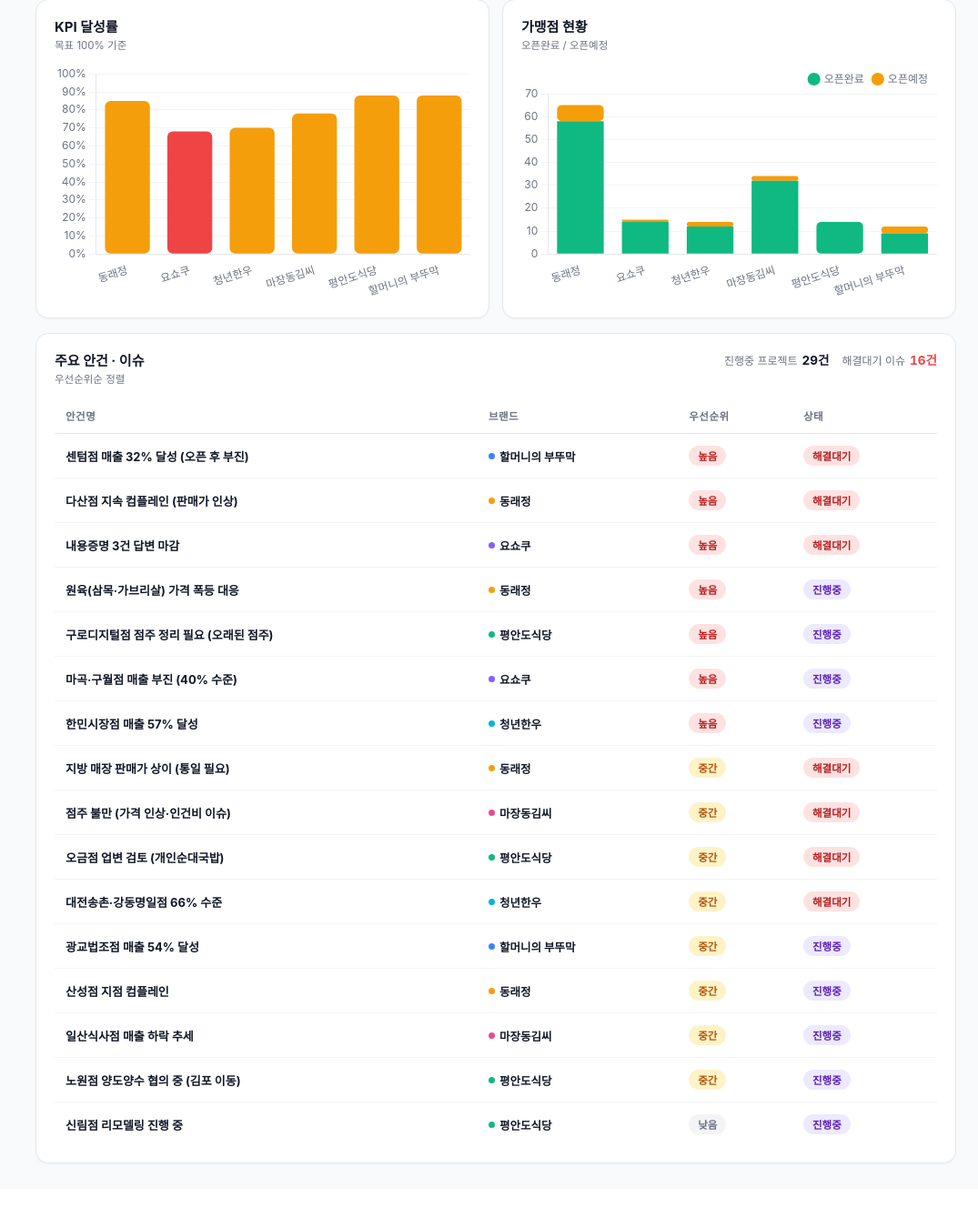
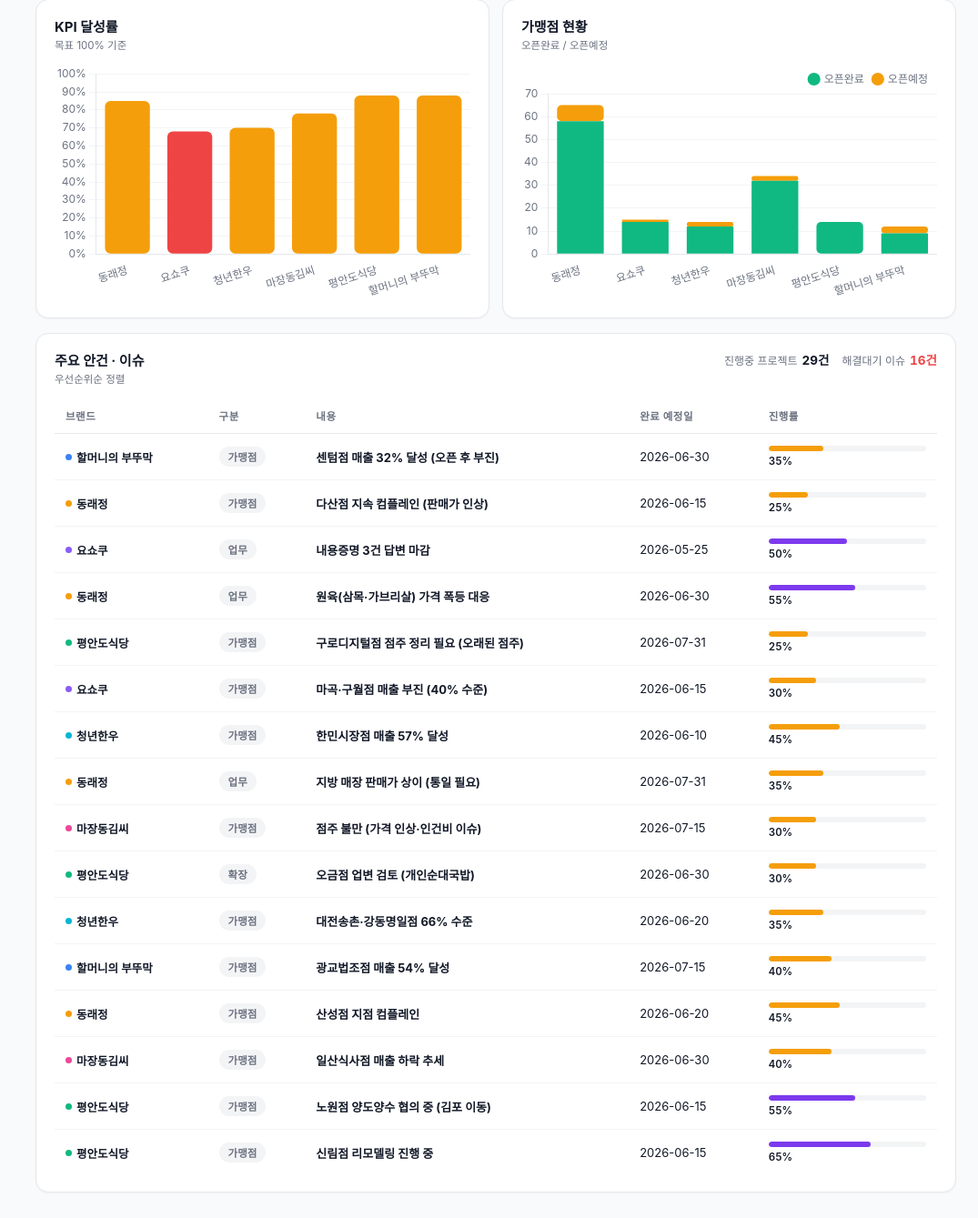
Before and after one commit to dasoooni/spbt_brand, a Flask app: page / in a window 1280 px wide. Shown: the part 1273-2612 px from the top of the page at 91% size, without its empty margins (205-1280 px from the left). Before the commit the page ends 2553 px from the top, so only its background shows below. Run offline with Flask 3, Linux system fonts and the light colour scheme.

Commit message:
feat: 안건 테이블 5컬럼 재구성 + SPBT 카드 stats 변경
- 이슈 데이터에 category·due_date·progress 3개 필드 추가
- 메인 페이지 안건 테이블: 브랜드/구분/내용/완료예정일/진행률
- 브랜드 상세·모달 안건 테이블: 구분/내용/완료예정일/진행률
- SPBT 카드 stats: 운용자산(AUM) 59.31억 / 실현 손익 +1.79억 / 브랜드 6개 / 영업이익
- 카테고리 뱃지 스타일 추가

```diff
--- a/app.py
+++ b/app.py
@@ -345,8 +345,8 @@ BRANDS = [
             {"name": "인플루언서 30명 게재 캠페인",        "owner": "박지훈", "progress": 45,  "due": "2026-07-10", "status": "진행중"},
         ],
         "issues": [
-            {"title": "센텀점 매출 32% 달성 (오픈 후 부진)", "priority": "높음", "status": "해결대기"},
-            {"title": "광교법조점 매출 54% 달성",           "priority": "중간", "status": "진행중"},
+            {"title": "센텀점 매출 32% 달성 (오픈 후 부진)", "category": "가맹점", "due_date": "2026-06-30", "progress": 35,  "priority": "높음", "status": "해결대기"},
+            {"title": "광교법조점 매출 54% 달성",           "category": "가맹점", "due_date": "2026-07-15", "progress": 40,  "priority": "중간", "status": "진행중"},
         ],
     },
     {
@@ -378,10 +378,10 @@ BRANDS = [
             {"name": "정보공개서 정기변경 (26.04.22)",      "owner": "이영재", "progress": 100,"due": "2026-04-22", "status": "완료"},
         ],
         "issues": [
-            {"title": "원육(삼목·가브리살) 가격 폭등 대응",   "priority": "높음", "status": "진행중"},
-            {"title": "다산점 지속 컴플레인 (판매가 인상)",  "priority": "높음", "status": "해결대기"},
-            {"title": "산성점 지점 컴플레인",                "priority": "중간", "status": "진행중"},
-            {"title": "지방 매장 판매가 상이 (통일 필요)",   "priority": "중간", "status": "해결대기"},
+            {"title": "원육(삼목·가브리살) 가격 폭등 대응",   "category": "업무",   "due_date": "2026-06-30", "progress": 55, "priority": "높음", "status": "진행중"},
+            {"title": "다산점 지속 컴플레인 (판매가 인상)",  "category": "가맹점", "due_date": "2026-06-15", "progress": 25, "priority": "높음", "status": "해결대기"},
+            {"title": "산성점 지점 컴플레인",                "category": "가맹점", "due_date": "2026-06-20", "progress": 45, "priority": "중간", "status": "진행중"},
+            {"title": "지방 매장 판매가 상이 (통일 필요)",   "category": "업무",   "due_date": "2026-07-31", "progress": 35, "priority": "중간", "status": "해결대기"},
         ],
     },
     {
@@ -420,8 +420,8 @@ BRANDS = [
             {"name": "배곧점 오픈 준비 (BASE 6천만)",     "owner": "한도윤", "progress": 80, "due": "2026-06-10", "status": "진행중"},
         ],
         "issues": [
-            {"title": "일산식사점 매출 하락 추세",         "priority": "중간", "status": "진행중"},
-            {"title": "점주 불만 (가격 인상·인건비 이슈)", "priority": "중간", "status": "해결대기"},
+            {"title": "일산식사점 매출 하락 추세",         "category": "가맹점", "due_date": "2026-06-30", "progress": 40, "priority": "중간", "status": "진행중"},
+            {"title": "점주 불만 (가격 인상·인건비 이슈)", "category": "가맹점", "due_date": "2026-07-15", "progress": 30, "priority": "중간", "status": "해결대기"},
         ],
     },
     {
@@ -462,10 +462,10 @@ BRANDS = [
             {"name": "점주 교육 프로그램 v2 (8주)",          "owner": "이서연", "progress": 40, "due": "2026-07-30", "status": "진행중"},
         ],
         "issues": [
-            {"title": "구로디지털점 점주 정리 필요 (오래된 점주)", "priority": "높음", "status": "진행중"},
-            {"title": "노원점 양도양수 협의 중 (김포 이동)",      "priority": "중간", "status": "진행중"},
-            {"title": "오금점 업변 검토 (개인순대국밥)",          "priority": "중간", "status": "해결대기"},
-            {"title": "신림점 리모델링 진행 중",                 "priority": "낮음", "status": "진행중"},
+            {"title": "구로디지털점 점주 정리 필요 (오래된 점주)", "category": "가맹점", "due_date": "2026-07-31", "progress": 25, "priority": "높음", "status": "진행중"},
+            {"title": "노원점 양도양수 협의 중 (김포 이동)",      "category": "가맹점", "due_date": "2026-06-15", "progress": 55, "priority": "중간", "status": "진행중"},
+            {"title": "오금점 업변 검토 (개인순대국밥)",          "category": "확장",   "due_date": "2026-06-30", "progress": 30, "priority": "중간", "status": "해결대기"},
+            {"title": "신림점 리모델링 진행 중",                 "category": "가맹점", "due_date": "2026-06-15", "progress": 65, "priority": "낮음", "status": "진행중"},
         ],
     },
     {
@@ -504,8 +504,8 @@ BRANDS = [
             {"name": "브랜드 리뉴얼 검토 (요쇼쿠천국)",     "owner": "한도윤", "progress": 20, "due": "2026-08-30", "status": "진행중"},
         ],
         "issues": [
-            {"title": "내용증명 3건 답변 마감",           "priority": "높음", "status": "해결대기"},
-            {"title": "마곡·구월점 매출 부진 (40% 수준)", "priority": "높음", "status": "진행중"},
+            {"title": "내용증명 3건 답변 마감",           "category": "업무",   "due_date": "2026-05-25", "progress": 50, "priority": "높음", "status": "해결대기"},
+            {"title": "마곡·구월점 매출 부진 (40% 수준)", "category": "가맹점", "due_date": "2026-06-15", "progress": 30, "priority": "높음", "status": "진행중"},
         ],
     },
     {
@@ -541,8 +541,8 @@ BRANDS = [
             {"name": "유튜브 콘텐츠 시리즈 (주 1편)",       "owner": "박지훈", "progress": 50, "due": "2026-07-15", "status": "진행중"},
         ],
         "issues": [
-            {"title": "한민시장점 매출 57% 달성",          "priority": "높음", "status": "진행중"},
-            {"title": "대전송촌·강동명일점 66% 수준",      "priority": "중간", "status": "해결대기"},
+            {"title": "한민시장점 매출 57% 달성",          "category": "가맹점", "due_date": "2026-06-10", "progress": 45, "priority": "높음", "status": "진행중"},
+            {"title": "대전송촌·강동명일점 66% 수준",      "category": "가맹점", "due_date": "2026-06-20", "progress": 35, "priority": "중간", "status": "해결대기"},
         ],
     },
 ]
@@ -669,6 +669,9 @@ def api_portfolio():
                 "title": it["title"],
                 "brand": b["name"],
                 "accent": b["accent"],
+                "category": it.get("category", "기타"),
+                "due_date": it.get("due_date", "-"),
+                "progress": it.get("progress", 0),
                 "priority": it["priority"],
                 "status": it["status"],
             })
--- a/static/script.js
+++ b/static/script.js
@@ -89,15 +89,22 @@ function buildIssuesTableHtml(issues, includeBrand) {
     if (!issues.length) {
         return '<div class="modal-empty">등록된 안건이 없습니다.</div>';
     }
-    let html = '<table class="issues-table"><thead><tr><th>안건명</th>';
+    let html = '<table class="issues-table"><thead><tr>';
     if (includeBrand) html += '<th>브랜드</th>';
-    html += '<th>우선순위</th><th>상태</th></tr></thead><tbody>';
+    html += '<th>구분</th><th>내용</th><th>완료 예정일</th><th>진행률</th>';
+    html += '</tr></thead><tbody>';
     issues.forEach(i => {
+        const progress = i.progress || 0;
+        const low = progress < 50;
         html += '<tr>';
+        if (includeBrand) html += `<td><span class="brand-tag" style="--accent:${i.accent}">${i.brand}</span></td>`;
+        html += `<td><span class="badge badge-category">${i.category || '-'}</span></td>`;
         html += `<td><b>${i.title}</b></td>`;
-        if (includeBrand) html += `<td><span class="brand-tag" style="--accent:${i.accent}">${i.brand}</span></td>`;
-        html += `<td><span class="badge badge-priority-${i.priority}">${i.priority}</span></td>`;
-        html += `<td><span class="badge badge-status-${i.status}">${i.status}</span></td>`;
+        html += `<td>${i.due_date || '-'}</td>`;
+        html += `<td class="progress-cell">
+            <div class="progress-bar"><div class="progress-bar-fill ${low ? 'low' : ''}" style="width:${progress}%"></div></div>
+            <div class="progress-text">${progress}%</div>
+        </td>`;
         html += '</tr>';
     });
     html += '</tbody></table>';
@@ -460,19 +467,25 @@ function renderIssueStats(elemId, projectCount, issueCount) {
 
 function renderIssuesTable(elemId, issues, includeBrand) {
     let html = '<thead><tr>';
-    html += '<th>안건명</th>';
     if (includeBrand) html += '<th>브랜드</th>';
-    html += '<th>우선순위</th><th>상태</th>';
+    html += '<th>구분</th><th>내용</th><th>완료 예정일</th><th>진행률</th>';
     html += '</tr></thead><tbody>';
+    const colCount = includeBrand ? 5 : 4;
     if (!issues.length) {
-        html += `<tr><td colspan="${includeBrand ? 4 : 3}" style="text-align:center; color:var(--text-muted); padding:20px;">등록된 안건이 없습니다.</td></tr>`;
+        html += `<tr><td colspan="${colCount}" style="text-align:center; color:var(--text-muted); padding:20px;">등록된 안건이 없습니다.</td></tr>`;
     } else {
         issues.forEach(i => {
+            const progress = i.progress || 0;
+            const low = progress < 50;
             html += '<tr>';
+            if (includeBrand) html += `<td><span class="brand-tag" style="--accent:${i.accent}">${i.brand}</span></td>`;
+            html += `<td><span class="badge badge-category">${i.category || '-'}</span></td>`;
             html += `<td><b>${i.title}</b></td>`;
-            if (includeBrand) html += `<td><span class="brand-tag" style="--accent:${i.accent}">${i.brand}</span></td>`;
-            html += `<td><span class="badge badge-priority-${i.priority}">${i.priority}</span></td>`;
-            html += `<td><span class="badge badge-status-${i.status}">${i.status}</span></td>`;
+            html += `<td>${i.due_date || '-'}</td>`;
+            html += `<td class="progress-cell">
+                <div class="progress-bar"><div class="progress-bar-fill ${low ? 'low' : ''}" style="width:${progress}%"></div></div>
+                <div class="progress-text">${progress}%</div>
+            </td>`;
             html += '</tr>';
         });
     }
--- a/static/style.css
+++ b/static/style.css
@@ -786,6 +786,13 @@ button { font-family: inherit; cursor: pointer; }
 .badge-status-완료     { background: var(--success-soft); color: var(--success-text); }
 .badge-status-해결대기 { background: var(--danger-soft); color: var(--danger-text); }
 
+/* 안건 구분 카테고리 뱃지 */
+.badge-category {
+    background: var(--border-soft);
+    color: var(--text-soft);
+    font-weight: 600;
+}
+
 /* Progress bar */
 .progress-cell { min-width: 140px; }
 .progress-bar {
--- a/templates/index.html
+++ b/templates/index.html
@@ -4,7 +4,7 @@
     <meta charset="UTF-8" />
     <meta name="viewport" content="width=device-width, initial-scale=1.0" />
     <title>SPBT 운영 관리 · 멀티 브랜드 대시보드</title>
-    <link rel="stylesheet" href="{{ url_for('static', filename='style.css') }}?v=20260515c" />
+    <link rel="stylesheet" href="{{ url_for('static', filename='style.css') }}?v=20260515e" />
     <script src="https://cdn.jsdelivr.net/npm/chart.js@4.4.1/dist/chart.umd.min.js"></script>
 </head>
 <body>
@@ -192,6 +192,6 @@
         </div>
     </div>
 
-    <script src="{{ url_for('static', filename='script.js') }}?v=20260515c"></script>
+    <script src="{{ url_for('static', filename='script.js') }}?v=20260515e"></script>
 </body>
 </html>
```
